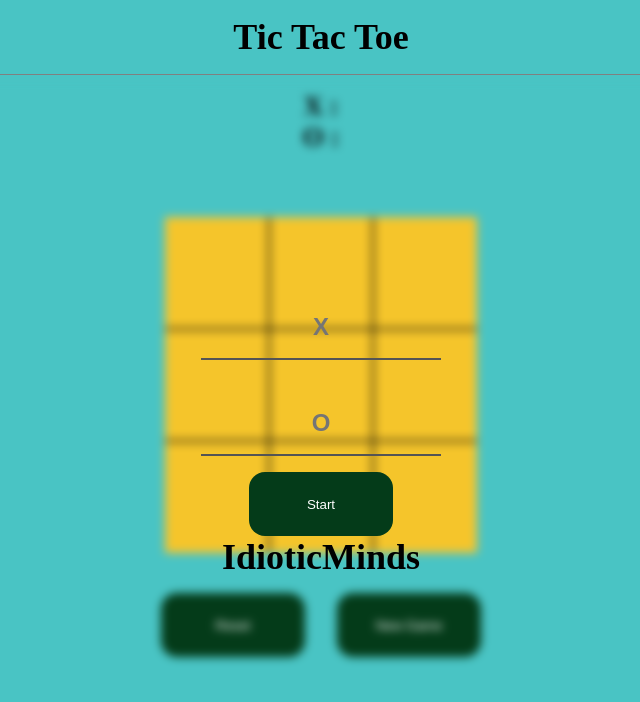
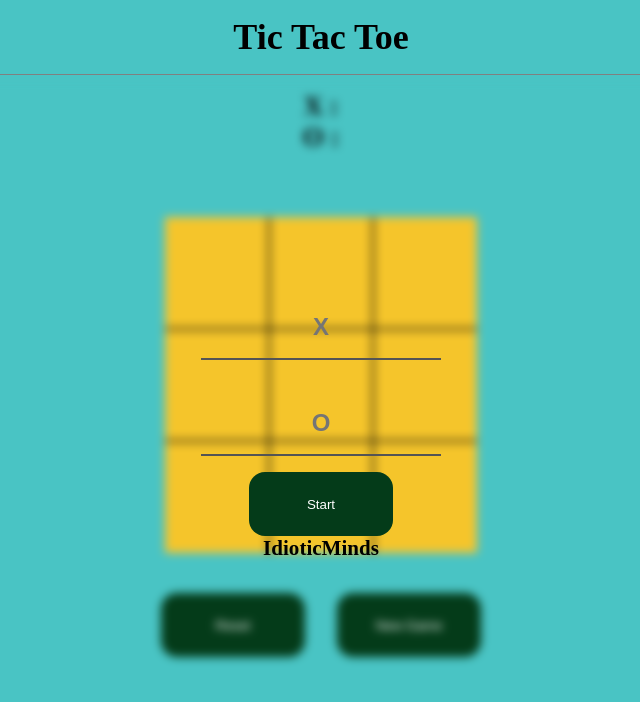
Before and after one commit to imksh/Tic-Tac-Toe, a plain HTML site: page index.html in a window 1280 px wide. Shown: the whole page, without its empty margins (319-959 px from the left). Drawn offline with Linux system fonts and the light colour scheme.

Commit message:
Update index.html

```diff
--- a/index.html
+++ b/index.html
@@ -39,7 +39,7 @@
             <input id="player2" type="text" placeholder="o" required>
             <button onclick="start();logic()" class="btn">Start</button>
 
-            <h1>IdioticMinds</h1>
+            <h3>IdioticMinds</h3>
         </div>
     </div>
     <div id="afterwin">
```
